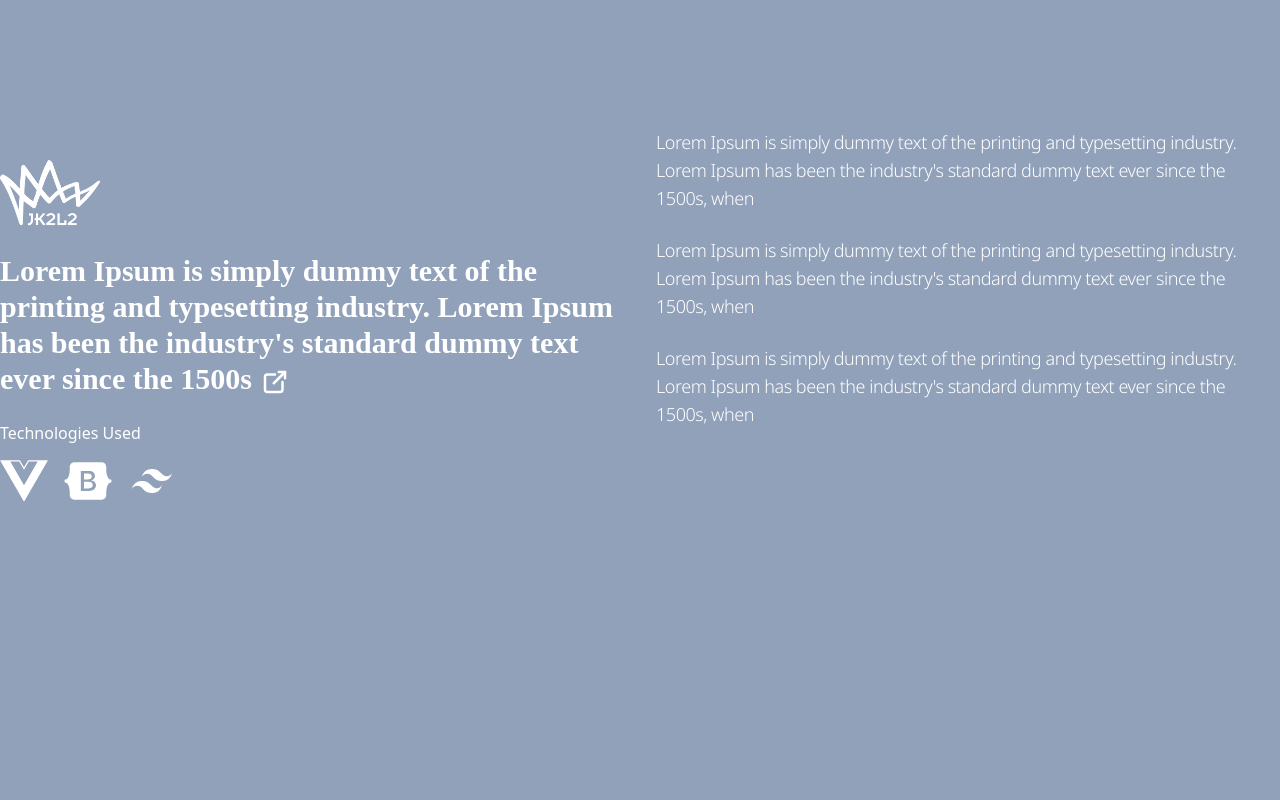
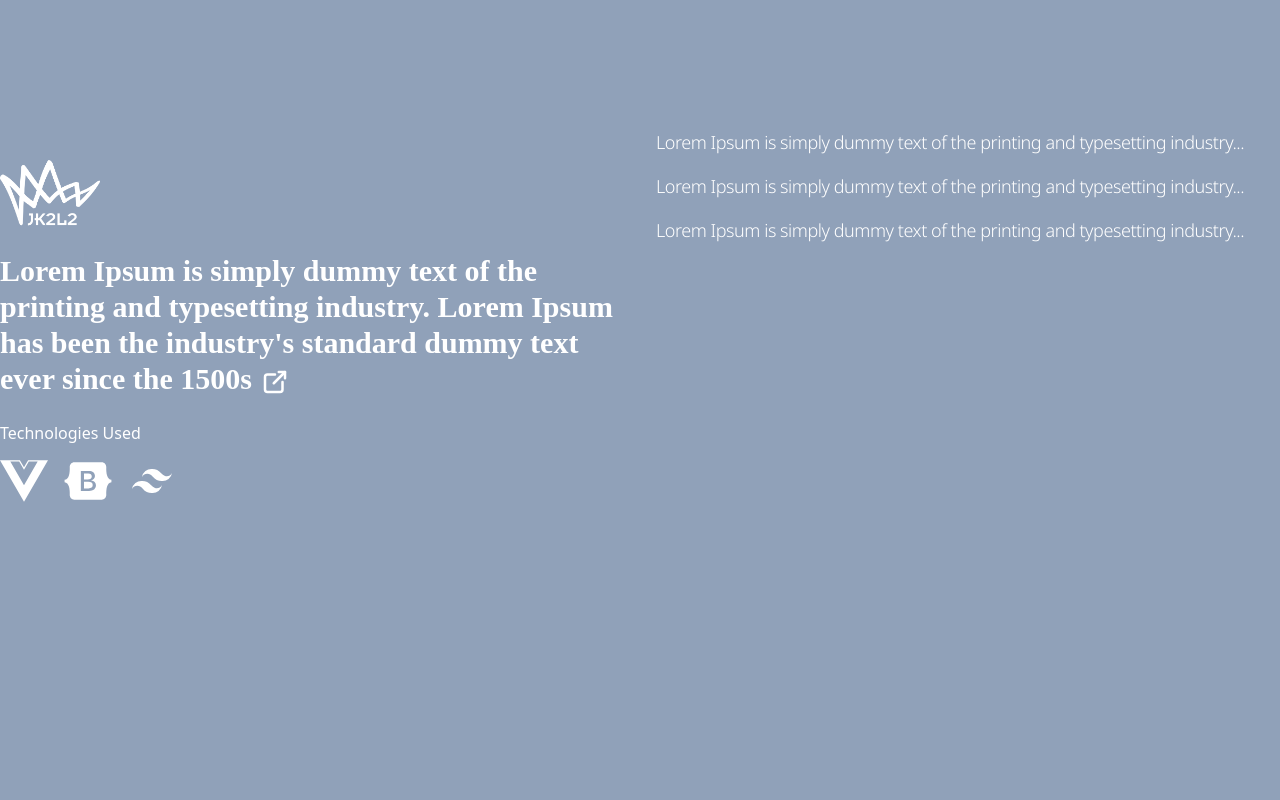
Before and after one commit to kylerossece/portfolio-v2, a React (Vite) app: page / in a window 1280 px wide. Shown: the top 800 px of the page. Built offline with nearby package versions, Linux system fonts and the light colour scheme; a web font is replaced by a local one.

Commit message:
update data

```diff
--- a/src/App.tsx
+++ b/src/App.tsx
@@ -1,11 +1,11 @@
 import { motion } from "framer-motion";
-import Card from "./components/Card";
+import Surf from "./components/Surf";
 import icons from "./data/icons"
 
 export default function App() {
   return (
     <main className="bg-gray-50 h-full min-h-screen">
-         <Card />
+         <Surf />
       <section className="mx-auto max-w-4xl w-full font-noto-sans text-gray-800">
         <div className="flex flex-col gap-6">
         <div className="text-4xl font-rammetto-one tracking-wide pt-16 overflow-hidden">
--- a/src/components/Card.tsx
+++ b/src/components/Card.tsx
@@ -1,17 +1,14 @@
-import jk2l2 from '../assets/jk2l2.png';
+
 import { TbExternalLink } from "react-icons/tb";
-import { SiVuedotjs } from "react-icons/si";
-import { FaBootstrap } from "react-icons/fa6";
-import { BiLogoTailwindCss } from "react-icons/bi";
-const Card = () => {
+const Card = ({card} : any) => {
     return (
         <section className="bg-slate-400 h-full min-h-screen">
              <div className="max-w-7xl mx-auto">
                 <div className='grid grid-cols-12 gap-8 py-32'>
                 <div className="col-span-12 md:col-span-6 flex flex-col gap-6 mt-8">
-                <img src={jk2l2} alt="S2S" className='h-auto w-auto max-w-25 max-h-20'  />
+                <img src={card.mainIcon} alt="S2S" className='h-auto w-auto max-w-25 max-h-20'  />
                 <p className="text-3xl font-semibold font-rammetto-one hover:underline cursor-pointer text-white">
-                Lorem Ipsum is simply dummy text of the printing and typesetting industry. Lorem Ipsum has been the industry's standard dummy text ever since the 1500s
+                    {card.description}
                 <span className="inline-block ml-2 align-middle">
                     <TbExternalLink />
                 </span>
@@ -20,24 +17,22 @@ const Card = () => {
                 <div className='text-white'>
                     <h1 className='font-medium'>Technologies Used</h1>
                     <div className='flex gap-4 text-5xl font-semibold mt-3'>
-                        <SiVuedotjs />
-                        <FaBootstrap />
-                        <BiLogoTailwindCss />
+                    {
+                        card.technologies?.map((technology : any)=> {
+                            return (
+                                <div key={technology.id}>{technology.icon}</div>
+
+                            )
+                        })
+                    }
                     </div>
                 </div>
                 <div>
 
                 </div>
                 </div>
-                <div className="col-span-12 md:col-span-6">
-                <h1 className='text-lg flex flex-col gap-6 tracking-tight font-noto-sans font-light text-white'>
-                <p>Lorem Ipsum is simply dummy text of the printing and typesetting industry. Lorem Ipsum has been the industry's standard dummy text ever since the 1500s, when
-                </p>
-                <p>Lorem Ipsum is simply dummy text of the printing and typesetting industry. Lorem Ipsum has been the industry's standard dummy text ever since the 1500s, when
-                </p>
-                <p>Lorem Ipsum is simply dummy text of the printing and typesetting industry. Lorem Ipsum has been the industry's standard dummy text ever since the 1500s, when
-                </p>
-                </h1>
+                <div className="col-span-12 md:col-span-6" >
+                        {card.text}
                 </div>
                 <div>
 
--- a/src/components/Surf.tsx
+++ b/src/components/Surf.tsx
@@ -0,0 +1,11 @@
+
+import Card from "./Card"
+import cards from "../data/cards"
+
+const Surf = () => {
+    return (
+        <Card card={cards[0]}/>
+    )
+}
+
+export default Surf
--- a/src/data/cards.tsx
+++ b/src/data/cards.tsx
@@ -0,0 +1,34 @@
+import jk2l2 from '../assets/jk2l2.png';
+import { SiVuedotjs } from "react-icons/si";
+import { FaBootstrap } from "react-icons/fa6";
+import { BiLogoTailwindCss } from "react-icons/bi";
+
+
+const cards = [
+  {
+    mainIcon: jk2l2,
+    text:  (
+        <div className='text-lg flex flex-col gap-4 tracking-tight font-noto-sans font-light text-white'>
+          <p>Lorem Ipsum is simply dummy text of the printing and typesetting industry...</p>
+          <p>Lorem Ipsum is simply dummy text of the printing and typesetting industry...</p>
+          <p>Lorem Ipsum is simply dummy text of the printing and typesetting industry...</p>
+        </div>
+      ),
+    link: "https://www.jk2l2.com/",
+    backgroundColor: "bg-slate-400",
+    description : `Lorem Ipsum is simply dummy text of the printing and typesetting industry. Lorem Ipsum has been the industry's standard dummy text ever since the 1500s`,
+    technologies: [{
+        id: 1,
+        icon: <SiVuedotjs />,
+      },
+      {
+        id: 2,
+        icon: <FaBootstrap />,
+      },
+      {
+        id: 3,
+        icon: <BiLogoTailwindCss />,
+    }]
+  }
+];
+export default cards;
```
